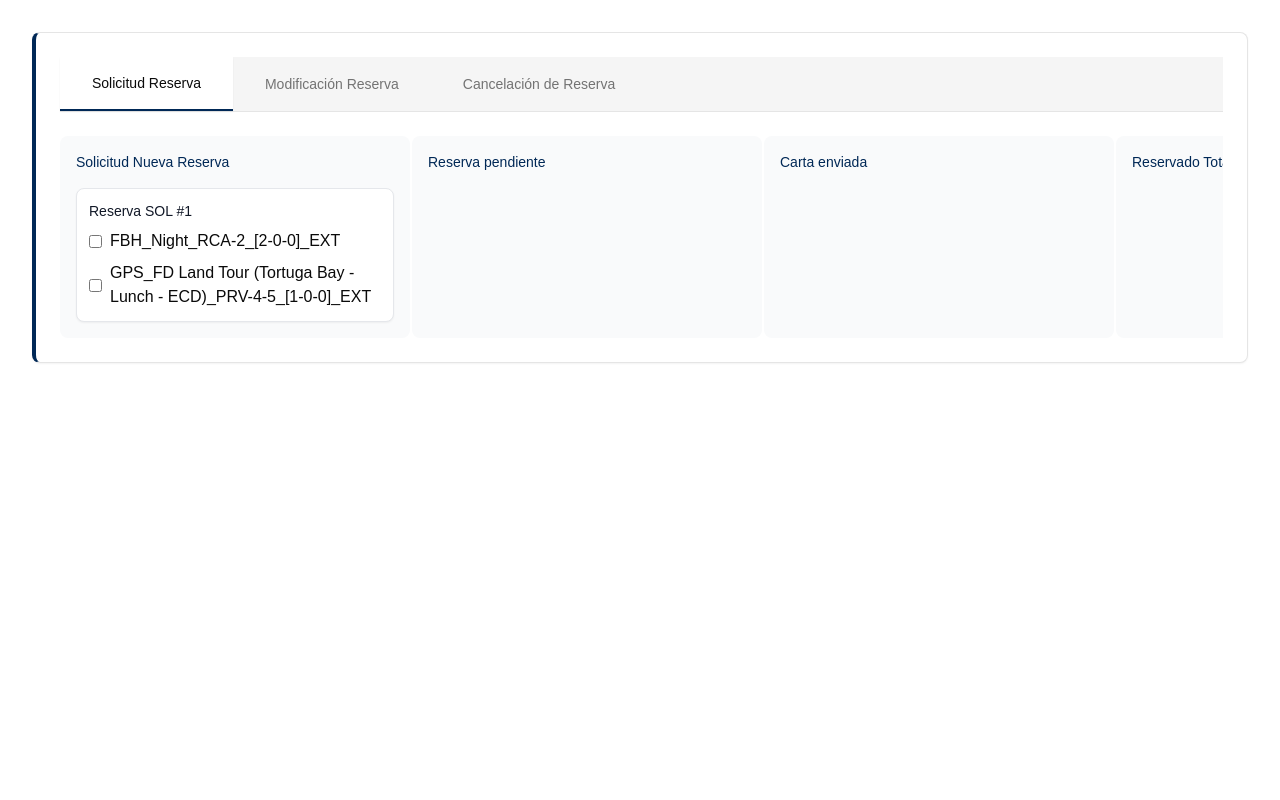
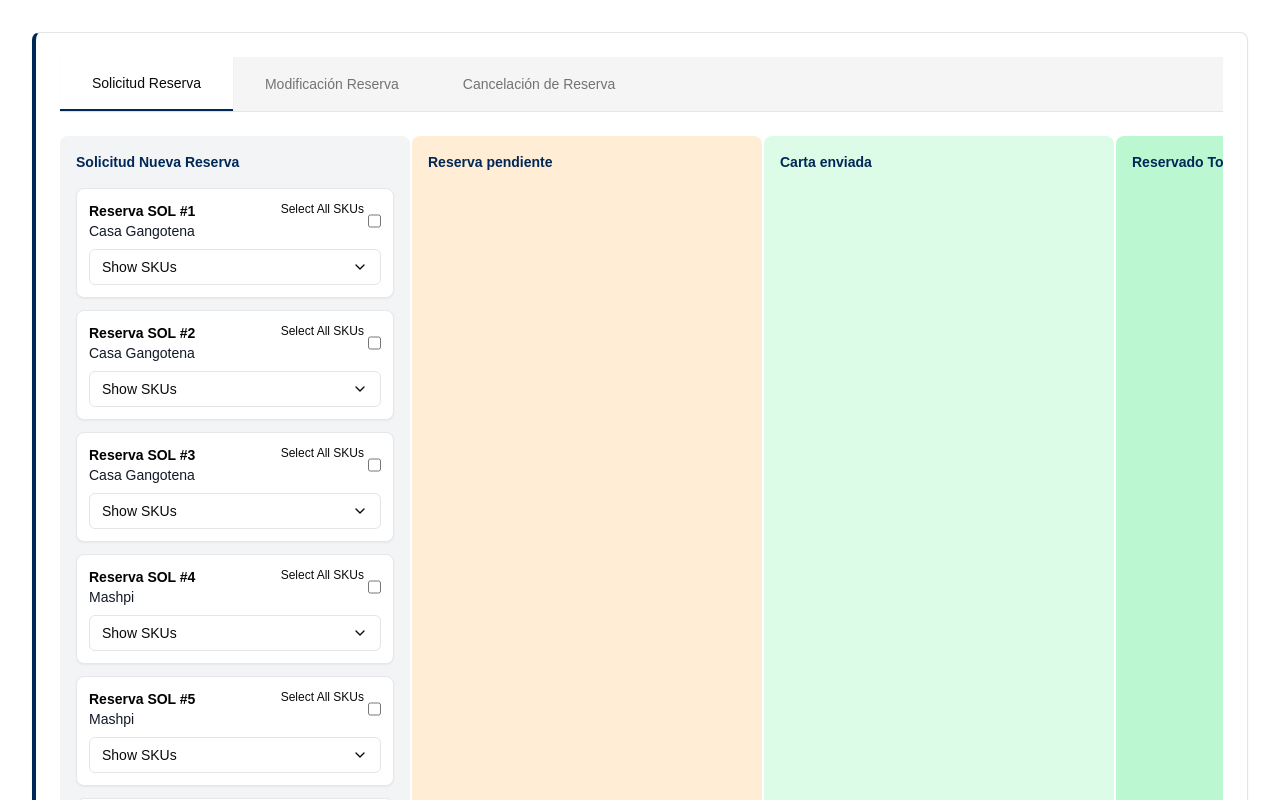
Before and after one commit to jvalverde-arch/kanban, a Next.js app: page /reservas/hoteles in a window 1280 px wide. Shown: the top 800 px of the page. Built offline with nearby package versions, Linux system fonts and the light colour scheme.

Commit message:
Finished

```diff
--- a/app/reservas/hoteles/page.tsx
+++ b/app/reservas/hoteles/page.tsx
@@ -5,12 +5,16 @@ import { motion, AnimatePresence } from "framer-motion"
 import { Card, CardContent } from "@/components/ui/card"
 import { KanbanBoard } from "@/components/kanban-board"
 import { Tabs, TabsList, TabsTrigger } from "@/components/ui/tabs"
+import { List } from "lucide-react"
+
+
 
 export default function HotelReservationsPage() {
   const [activeTab, setActiveTab] = useState("solicitud")
 
   return (
     <div className="p-4 sm:p-6 lg:p-8 space-y-6">
+
       <Card className="border-l-4 border-l-[#002856]">
         <CardContent className="pt-6">
           <Tabs
@@ -18,7 +22,7 @@ export default function HotelReservationsPage() {
             className="w-full"
             onValueChange={setActiveTab}
           >
-            <TabsList className="w-full justify-start border-b rounded-none h-auto p-0">
+            <TabsList className="w-full justify-start border-b rounded-none h-full p-0 ">
               <TabsTrigger
                 value="solicitud"
                 className="data-[state=active]:border-b-2 data-[state=active]:border-[#002856] rounded-none px-8 py-4"
--- /dev/null
+++ b/components/addComment.tsx
@@ -0,0 +1,51 @@
+import React, { useState } from 'react';
+import { Button } from '@/components/ui/button';
+
+interface SKU {
+  id: string;
+  name: string;
+  selected: boolean;
+  comment?: string
+}
+
+
+interface AddCommentPopupProps {
+  taskID: string;
+  skus: SKU[]; // The SKUs for the given taskID
+  onClose: () => void;
+}
+
+export const AddCommentPopup = ({ taskID, skus: initialSkus, onClose }: AddCommentPopupProps) => {
+  const [skus, setSkus] = useState<SKU[]>(initialSkus);
+  return (
+    <div className="fixed inset-0 bg-black/50 flex items-center justify-center z-50">
+      <div className="bg-white p-6 rounded-lg shadow-lg max-w-md w-full mx-4 min-w-[50em] min-h-[50em] gap-2">
+        <div className='flex flex-row justify-between items-center gap-2'>
+            <h2 className="text-xl font-bold mb-4">SKUs for Task: {taskID}</h2>
+            <button className="bg-red-500 hover:bg-red-600 text-white px-2 py-1 rounded-md" onClick={onClose}>
+                X
+            </button>
+        </div>
+        <div className="flex flex-col gap-6 bg-black mt-2 mb-4">
+            <div className="flex flex-col min-h-[0.1em] gap-2"></div>
+        </div>
+        <div className="flex flex-col min-h-[45em] gap-2">
+          {skus.length > 0 ? (
+            skus.map((sku) => (
+              <div key={sku.id} className="flex flex-row justify-between items-center gap-2">
+                <label htmlFor={`sku-${sku.id}`} className="text-sm text-gray-700">
+                  {sku.name}
+                </label>
+                <button className="bg-blue-500 hover:bg-blue-600 text-white px-2 py-1 rounded-md">
+                    Add Comment
+                </button>
+              </div>
+            ))
+          ) : (
+            <p className="text-center text-gray-500">No SKUs available for this task.</p>
+          )}
+        </div>
+      </div>
+    </div>
+  );
+};
--- a/components/kanban-board.tsx
+++ b/components/kanban-board.tsx
@@ -1,18 +1,22 @@
 "use client"
 
 import { useState } from "react"
-import { motion } from "framer-motion"
+import { color, motion } from "framer-motion"
 import { KanbanColumn } from "./kanban-column"
 import { KanbanCard } from "./kanban-card"
-
+import { ToastContainer, toast } from 'react-toastify';
+import 'react-toastify/dist/ReactToastify.css';
+import {LetterSentPopup} from "./popup";
 
 interface SKU {
   id: string;
   name: string;
   selected: boolean;
+  comment?: string
 }
 
 interface Task {
+  provider: string;
   id: string;
   title: string;
   assignee: string;
@@ -22,13 +26,13 @@ interface Task {
 }
 
 const columns = [
-  { id: "new", title: "Solicitud Nueva Reserva" },
-  { id: "pending", title: "Reserva pendiente" },
-  { id: "letter-sent", title: "Carta enviada" },
-  { id: "total-reserved", title: "Reservado Total" },
-  { id: "partial-reserved", title: "Reservado Parcial" },
-  { id: "denied", title: "Negado" },
-  { id: "total-with-passengers", title: "Reservado total con lista pasajeros" },
+  { id: "new", title: "Solicitud Nueva Reserva", color: "bg-gray-100" },
+  { id: "pending", title: "Reserva pendiente" , color: "bg-orange-100" },
+  { id: "letter-sent", title: "Carta enviada" , color: "bg-green-100" },
+  { id: "total-reserved", title: "Reservado Total" , color: "bg-green-200" },
+  { id: "partial-reserved", title: "Reservado Parcial" , color: "bg-yellow-200" },
+  { id: "denied", title: "Negado" , color: "bg-red-200" },
+  { id: "total-with-passengers", title: "Reservado total con lista pasajeros" , color: "bg-blue-200" },
 ]
 
 
@@ -40,6 +44,8 @@ const generateMockTasks = (type: string): Task[] => {
     modificacion: "MOD",
     cancelacion: "CAN"
   }
+
+  const providers = ["Finch Bay", "Casa Gangotena" , "Mashpi"];
 
 /*   return Array.from({ length: 15 }, (_, i) => ({
     id: `${types[type as keyof typeof types]}-${i + 1000}`,
@@ -55,12 +61,13 @@ const generateMockTasks = (type: string): Task[] => {
   })) */
 
 
-    return Array.from({length:1}, (_, i) => ({
+    return Array.from({length:20}, (_, i) => ({
+      provider: providers[Math.floor(Math.random() * 3)],
       id: `${types[type as keyof typeof types]}-${i + 1000}`,
       title: `Reserva ${types[type as keyof typeof types]} #${i + 1}`,
       assignee: ["Juan Pérez", "María García", "Carlos López"][Math.floor(Math.random() * 3)],
       state: "new",
-      skus: Array.from({length:2}, (_, j) => ({
+      skus: Array.from({length:20}, (_, j) => ({
         id: `${i + 1000}-${j + 1}`,
         name: ["FBH_Night_RCA-2_[2-0-0]_EXT", "FBH_Night_SPBY4_[2-0-2]_EXT", "VAN_GYE-GCE_PRV-4-5_[0-1-0]_EXT",
           "GPS_FD Land Tour (Tortuga Bay - Lunch - ECD)_PRV-4-5_[1-0-0]_EXT", "GPS_HD HIGHLAND TOUR_PRV-4-5_[1-0-0]_LOC"][Math.floor(Math.random() * 5)],
@@ -75,6 +82,7 @@ interface KanbanBoardProps {
 
 export function KanbanBoard({ type }: KanbanBoardProps) {
   const [tasks, setTasks] = useState<Task[]>(generateMockTasks(type));
+  const [showPopup, setShowPopup] = useState(false);
 
   const deleteTaskById = (id: string) => {
     const newTasks = tasks.filter(task => task.id !== id);
@@ -98,44 +106,55 @@ export function KanbanBoard({ type }: KanbanBoardProps) {
     return;
   }
   if(columnId === task.state){
+    toast.error("No se puede mover a la misma columna")
     console.log("No se puede mover a la misma columna")
     return;
   }
 
 
   if(task.state === "new" && columnId !== "pending"){
+    toast.error("No se puede mover una nueva solicitud a una columna que no sea reserva pendiente")
     console.log("No se puede mover una nueva solicitud a una columna que no sea reserva pendiente")
     return;
   }
   if(task.state === "pending" && columnId !== "letter-sent"){
+    toast.error("No se puede mover una solicitud pendiente a una columna que no sea carta enviada")
     console.log("No se puede mover una solicitud pendiente a una columna que no sea carta enviada")
     return;
   }
   //No se puede mover una solicitud carta enviada a una columna que no sea reservado total, reservado parcial o denegado
   if(task.state === "letter-sent" && columnId !== "total-reserved" && columnId !== "partial-reserved" && columnId !== "denied"){
+    toast.error("No se puede mover una solicitud carta enviada a una columna que no sea reservado total, reservado parcial o denegado")
     console.log("No se puede mover una solicitud carta enviada a una columna que no sea reservado total, reservado parcial o denegado")
     return;
   }
 
   if(task.state === "total-reserved" && columnId !== "total-with-passengers"){
+    toast.error("No se puede mover una solicitud reservado total a una columna que no sea reservado total con lista pasajeros")
     console.log("No se puede mover una solicitud reservado total a una columna que no sea reservado total con lista pasajeros")
     return;
   }
 
   if(task.state === "partial-reserved" && columnId !== "total-with-passengers"){
+    toast.error("No se puede mover una solicitud reservado parcial a una columna que no sea reservado total con lista pasajeros")
     console.log("No se puede mover una solicitud reservado parcial a una columna que no sea reservado total con lista pasajeros")
     return;
   }
 
   if(task.state == "total-with-passengers"){
+    toast.error("No se puede mover una solicitud reservado total con lista pasajeros a una columna distinta")
     console.log("No se puede mover una solicitud reservado total con lista pasajeros a una columna distinta")
     return;
   }
 
   if(task.state == "denied"){
+    toast.error("No se puede mover una solicitud denegada a una columna distinta")
     console.log("No se puede mover una solicitud denegada a una columna distinta")
     return;
   }
+
+
+
 
 
   const selectedSKUs = task.skus.filter(sku => sku.selected);
@@ -168,10 +187,38 @@ export function KanbanBoard({ type }: KanbanBoardProps) {
 
 
     // 3. Actualizar el estado completo
-    setTasks(tasks => [
+
+
+    if (newTask.state === "letter-sent"){
+      setShowPopup(true);
+          setTasks(tasks => [
       ...tasks.map(t => t.id === taskId ? updatedOriginalTask : t),
       newTask
     ]);
+
+    }else if(newTask.state === "total-with-passengers"){
+      setShowPopup(true);
+          setTasks(tasks => [
+      ...tasks.map(t => t.id === taskId ? updatedOriginalTask : t),
+      newTask
+    ]);
+
+
+
+    }else{
+          setTasks(tasks => [
+      ...tasks.map(t => t.id === taskId ? updatedOriginalTask : t),
+      newTask
+    ]);
+
+      toast.success("Estado existoso")
+    }
+
+
+
+
+  }else{
+    toast.error("No haz seleccionado ningún SKU")
   }
 };
 
@@ -202,6 +249,7 @@ const updateTask = (updatedTask: Task) => {
           title={column.title}
           onDragOver={handleDragOver} // Ahora está definido
           onDrop={(e) => handleDrop(e, column.id)}
+          color={column.color}
         >
           {tasks
             .filter(task => task.state === column.id)
@@ -222,6 +270,10 @@ const updateTask = (updatedTask: Task) => {
             ))}
         </KanbanColumn>
       ))}
+      <ToastContainer position="top-right" autoClose={5000} />
+      {showPopup && (
+        <LetterSentPopup onClose={() => setShowPopup(false)} />
+      )}
     </div>
   );
 }
--- a/components/kanban-card.tsx
+++ b/components/kanban-card.tsx
@@ -1,61 +1,138 @@
-import React, { useState } from 'react';
+import React, { useState } from 'react'
+import { ChevronDown, ChevronUp } from 'lucide-react'
+import { Button } from "@/components/ui/button"
+import { AddCommentPopup } from "@/components/addComment"
+
 
 interface SKU {
-  id: string;
-  name: string;
-  selected: boolean;
+  id: string
+  name: string
+  selected: boolean
+  comment?: string
 }
 
 interface Task {
-  id: string;
-  title: string;
-  assignee: string;
-  priority?: "low" | "medium" | "high";
-  skus: SKU[];
+  provider: string
+  id: string
+  title: string
+  assignee: string
+  priority?: "low" | "medium" | "high"
+  skus: SKU[]
 }
 
 interface KanbanCardProps {
-  task: Task;
-  onDragStart: (event: React.DragEvent) => void;
-  onSKUUpdate: (task: Task) => void;
+  task: Task
+  onDragStart: (event: React.DragEvent) => void
+  onSKUUpdate: (task: Task) => void
 }
 
 export function KanbanCard({ task, onDragStart, onSKUUpdate }: KanbanCardProps) {
-  const [skus, setSkus] = useState<SKU[]>(task.skus || []);
+  const [skus, setSkus] = useState<SKU[]>(task.skus || [])
+  const [showSkus, setShowSkus] = useState(false)
+  const [allSkus, setAllSkus] = useState(false)
+  const [contextMenu, setContextMenu] = useState<{ x: number; y: number } | null>(null)
+  const [comment, setAddComment] = useState(false)
 
   const handleCheckboxChange = (id: string) => {
-    const updatedSkus = skus.map(sku => sku.id === id ? { ...sku, selected: !sku.selected } : sku);
-    setSkus(updatedSkus);
-    onSKUUpdate({ ...task, skus: updatedSkus }); // Notificar al componente padre
-  };
+    const updatedSkus = skus.map(sku => sku.id === id ? { ...sku, selected: !sku.selected } : sku)
+    setSkus(updatedSkus)
+    onSKUUpdate({ ...task, skus: updatedSkus })
+  }
+
+  const selectAllSkus = () => {
+    const newSkus = skus.map(sku => ({ ...sku, selected: !allSkus }))
+    setSkus(newSkus)
+    onSKUUpdate({ ...task, skus: newSkus })
+    setAllSkus(!allSkus)
+  }
+
+  const handleContextMenu = (event: React.MouseEvent) => {
+    event.preventDefault()
+    setContextMenu({ x: event.clientX, y: event.clientY })
+  }
+
+  const closeContextMenu = () => {
+    setContextMenu(null)
+  }
+
+  const addComment = (taskId: string) => () => {
+    event.preventDefault()
+    setAddComment(true)
+  }
+
+  const closeAddComment = () => {
+    setAddComment(false)
+  }
 
   return (
     <div
       draggable
       onDragStart={onDragStart}
+      onContextMenu={handleContextMenu}
       className="bg-white p-3 rounded-lg shadow-sm border border-gray-200 cursor-move hover:shadow-md transition-shadow"
     >
-      <div className="flex items-start justify-between gap-2">
-        <div>
-          <h4 className="font-medium text-sm text-gray-900">{task.title}</h4>
-          <div className="mt-2 flex flex-col gap-2">
+      <div className="flex flex-col gap-2">
+        <div className="flex flex-row justify-between">
+          <div className="flex flex-col gap-2">
+            <div>
+              <h4 className="text-sm text-black font-bold">{task.title}</h4>
+              <h6 className="font-medium text-sm text-gray-900">{task.provider}</h6>
+            </div>
+          </div>
+          <div className="flex flex-row gap-1 align-middle">
+            <p className="text-xs">Select All SKUs</p>
+            <input type="checkbox" onChange={selectAllSkus} checked={allSkus} />
+          </div>
+        </div>
+        <Button
+          variant="outline"
+          size="sm"
+          className="w-full justify-between"
+          onClick={() => setShowSkus(!showSkus)}
+        >
+          {showSkus ? 'Hide' : 'Show'} SKUs
+          {showSkus ? <ChevronUp className="h-4 w-4" /> : <ChevronDown className="h-4 w-4" />}
+        </Button>
+        {showSkus && (
+          <div className="flex flex-col gap-2">
             {skus.length > 0 ? (
               skus.map(sku => (
                 <div key={sku.id} className="flex items-center gap-2">
                   <input
                     type="checkbox"
+                    id={`sku-${sku.id}`}
                     checked={sku.selected}
                     onChange={() => handleCheckboxChange(sku.id)}
+                    className="rounded border-gray-300 text-primary focus:ring-primary"
                   />
-                  <span>{sku.name}</span>
+                  <label htmlFor={`sku-${sku.id}`} className="text-xs text-gray-700">{sku.name}</label>
                 </div>
               ))
             ) : (
-              <p>No SKUs available</p>
+              <p className="text-sm text-gray-500">No SKUs available</p>
             )}
           </div>
+        )}
+      </div>
+      {contextMenu && (
+        <div
+          className="absolute bg-white border shadow-lg p-2 rounded-md z-50"
+          style={{ top: contextMenu.y, left: contextMenu.x }}
+          onClick={closeContextMenu}
+        >
+          <p className="text-sm hover:bg-gray-100 px-2 py-1 cursor-pointer" onClick={addComment(task.id)}>Agregar Comentario</p>
         </div>
-      </div>
+      )}
+      {comment &&
+        <AddCommentPopup
+          taskID={task.id}
+          skus={task.skus}
+          onClose={() => setAddComment(false)}
+        >
+        </AddCommentPopup>
+
+      }
+
     </div>
-  );
+  )
 }
--- a/components/kanban-column.tsx
+++ b/components/kanban-column.tsx
@@ -1,23 +1,25 @@
 interface KanbanColumnProps {
   title: string
   children: React.ReactNode
+  color: string
   onDragOver: (event: React.DragEvent) => void
   onDrop: (event: React.DragEvent) => void
 }
 
 export function KanbanColumn({
   title,
+  color,
   children,
   onDragOver,
   onDrop
 }: KanbanColumnProps) {
   return (
     <div
-      className="min-w-[350px] bg-gray-50 rounded-lg p-4"
+      className={`min-w-[350px] rounded-lg p-4 ${color}`}
       onDragOver={onDragOver}
       onDrop={onDrop}
     >
-      <h3 className="font-medium text-sm text-[#002856] mb-4">{title}</h3>
+      <h3 className="font-bold text-sm text-[#002856] mb-4">{title}</h3>
       <div className="space-y-3">
         {children}
       </div>
--- /dev/null
+++ b/components/popup.tsx
@@ -0,0 +1,29 @@
+import React from 'react';
+import { Button } from '@/components/ui/button';
+
+export const LetterSentPopup = ({ onClose }: { onClose: () => void }) => {
+  return (
+    <div className="fixed inset-0 bg-black/50 flex items-center justify-center z-50 ">
+      <div className="bg-white p-6 rounded-lg shadow-lg max-w-md w-full mx-4 min-w-[50em] min-h-[50em] gap-2">
+        <h2 className="text-xl font-bold mb-4">Enviar Carta</h2>
+        <div className = "flex flex-col min-h-[45em] gap-2 bg-slate-200">
+        </div>
+        <br></br>
+        <div className="flex flex-row items-center justify-center gap-2">
+          <Button
+            onClick={onClose}
+            className="bg-blue-500 hover:bg-blue-600 text-white"
+          >Enviar Carta con email</Button>
+                    <Button
+            onClick={onClose}
+            className="bg-gray-500 hover:bg-gray-600 text-white"
+          >Enviar Carta sin email</Button>
+          <Button
+            onClick={onClose}
+            className="bg-red-500 hover:bg-red-600 text-white"
+            >Cancelar</Button>
+        </div>
+      </div>
+    </div>
+  );
+};
--- a/package.json
+++ b/package.json
@@ -25,6 +25,7 @@
     "next": "14.2.16",
     "react": "^18",
     "react-dom": "^18",
+    "react-toastify": "^11.0.2",
     "tailwind-merge": "^2.6.0",
     "tailwindcss-animate": "^1.0.7"
   },
```
Also changed, not shown: 1 other file (tests, documents, lock files or other folders).
